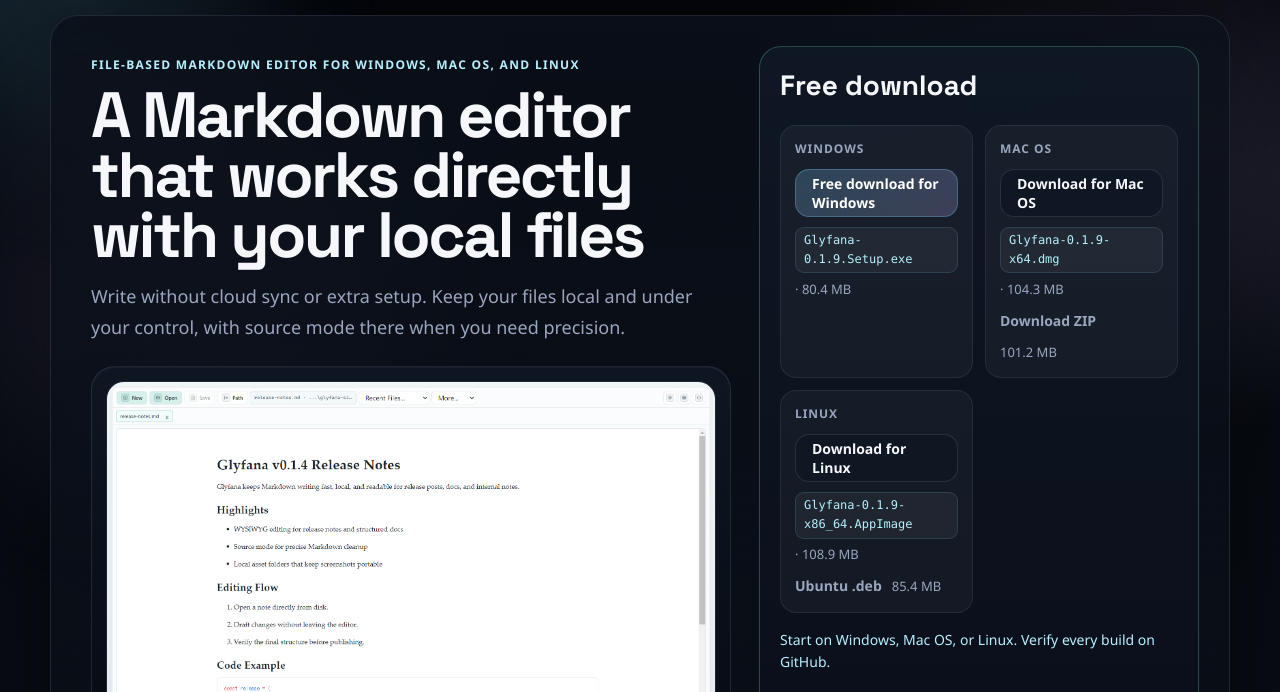
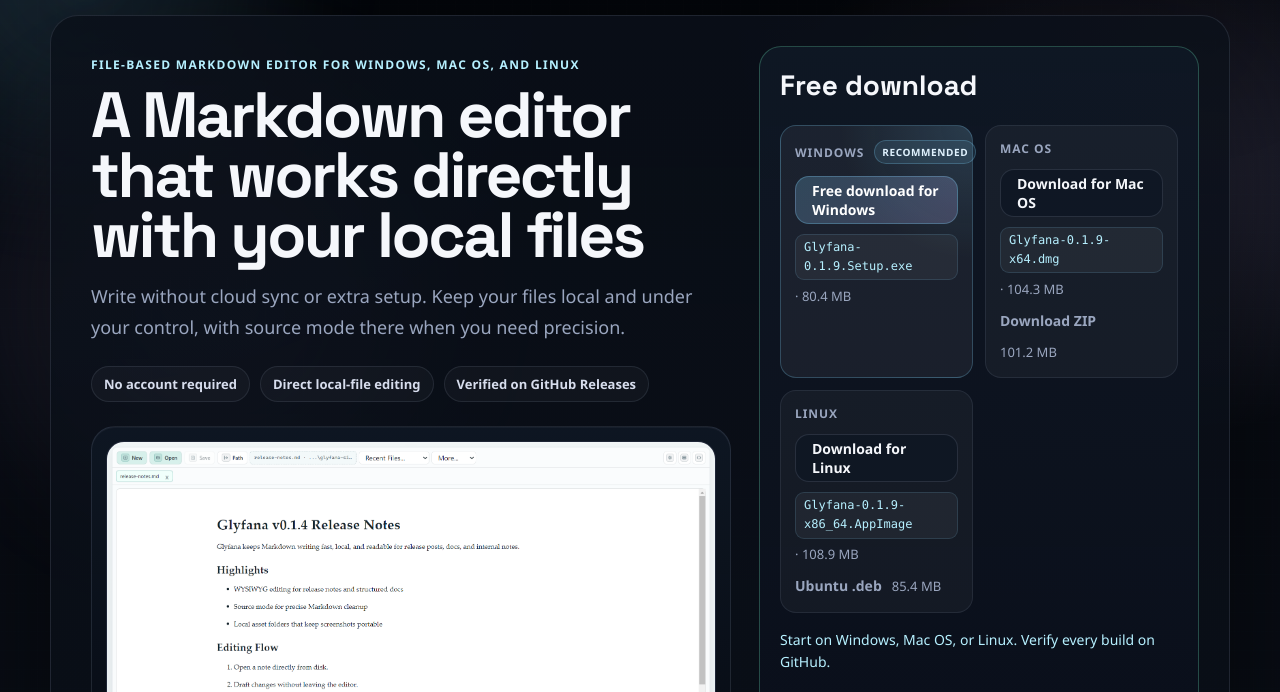
Before and after one commit to Glyfana/website, a plain HTML site: page site/index.html in a window 1280 px wide. Shown: the part 93-785 px from the top of the page. Drawn offline with Linux system fonts and the light colour scheme; no server answers; a web font is replaced by a local one.

Commit message:
style(site): sharpen hero trust signals

```diff
--- a/site/index.html
+++ b/site/index.html
@@ -3,7 +3,7 @@
   <head>
     <meta charset="UTF-8" />
     <meta name="viewport" content="width=device-width, initial-scale=1.0" />
-    <meta name="build-id" content="20260501-checksum-preserve" />
+    <meta name="build-id" content="20260502-trust-cards" />
     <meta name="manifest-path" content="./release-manifest.json" />
     <meta name="screenshots-path" content="./screenshots-manifest.json" />
     <meta name="analytics-endpoint" content="__GLYFANA_ANALYTICS_ENDPOINT__" />
@@ -57,7 +57,7 @@
       rel="stylesheet"
     />
     <script src="./locale-router.js?v=20260312-showcase-lightbox"></script>
-    <link rel="stylesheet" href="./styles.css?v=20260424-mac-os-copy" />
+    <link rel="stylesheet" href="./styles.css?v=20260502-trust-cards" />
   </head>
   <body id="top">
     <div class="page-noise" aria-hidden="true"></div>
@@ -107,6 +107,11 @@
             Write without cloud sync or extra setup.
             Keep your files local and under your control, with source mode there when you need precision.
           </p>
+          <ul class="hero__facts" aria-label="Glyfana trust points">
+            <li>No account required</li>
+            <li>Direct local-file editing</li>
+            <li>Verified on GitHub Releases</li>
+          </ul>
           <div class="hero__spotlight">
             <img
               class="hero__spotlight-image"
@@ -122,7 +127,10 @@
           <h2>Free download</h2>
           <div class="download-options">
             <article class="download-option download-option--windows">
-              <p class="download-option__label">Windows</p>
+              <p class="download-option__label">
+                <span>Windows</span>
+                <span class="download-option__badge">Recommended</span>
+              </p>
               <a
                 class="btn btn--primary js-download js-download-windows"
                 href="https://github.com/Glyfana/Glyfana/releases/download/v0.1.9/Glyfana-0.1.9.Setup.exe"
--- a/site/styles.css
+++ b/site/styles.css
@@ -582,10 +582,25 @@ body {
 }
 
 .download-option {
+  position: relative;
   padding: 14px;
   border: 1px solid rgba(148, 163, 184, 0.12);
   border-radius: 16px;
   background: rgba(255, 255, 255, 0.04);
+  transition: transform 0.16s ease, border-color 0.16s ease, background-color 0.16s ease;
+}
+
+.download-option:hover {
+  transform: translateY(-2px);
+  border-color: rgba(125, 211, 252, 0.28);
+  background: rgba(255, 255, 255, 0.065);
+}
+
+.download-option--windows {
+  border-color: rgba(125, 211, 252, 0.24);
+  background:
+    radial-gradient(circle at top right, rgba(125, 211, 252, 0.14), transparent 42%),
+    rgba(255, 255, 255, 0.055);
 }
 
 .download-option .btn {
@@ -594,12 +609,26 @@ body {
 }
 
 .download-option__label {
+  display: flex;
+  align-items: center;
+  justify-content: space-between;
+  gap: 10px;
   margin: 0 0 12px;
   color: var(--muted);
   font-size: 12px;
   font-weight: 700;
   text-transform: uppercase;
   letter-spacing: 0.08em;
+}
+
+.download-option__badge {
+  padding: 4px 7px;
+  border-radius: 999px;
+  border: 1px solid rgba(125, 211, 252, 0.24);
+  background: rgba(125, 211, 252, 0.1);
+  color: #e0f2fe;
+  font-size: 10px;
+  letter-spacing: 0.06em;
 }
 
 .download-option__meta,
```
Also changed, not shown: site/ko/index.html (+11 -3 lines).
